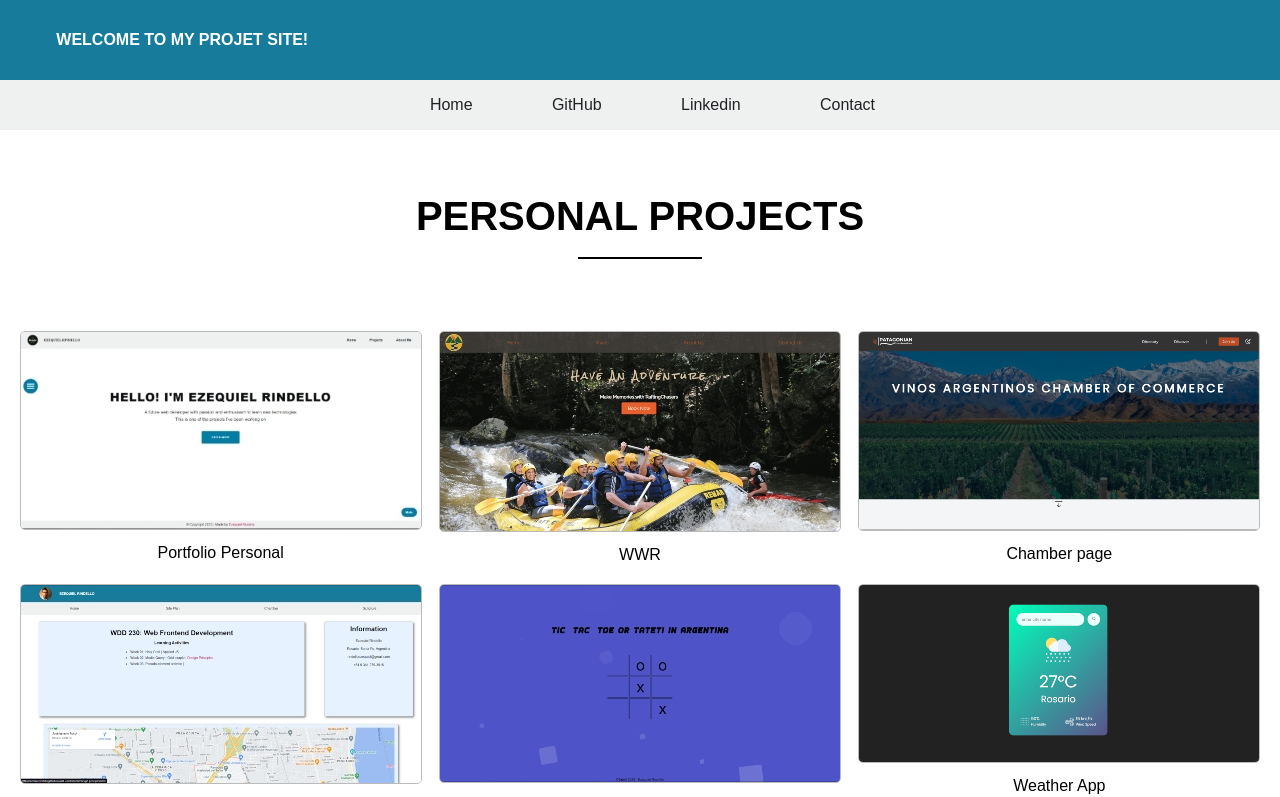
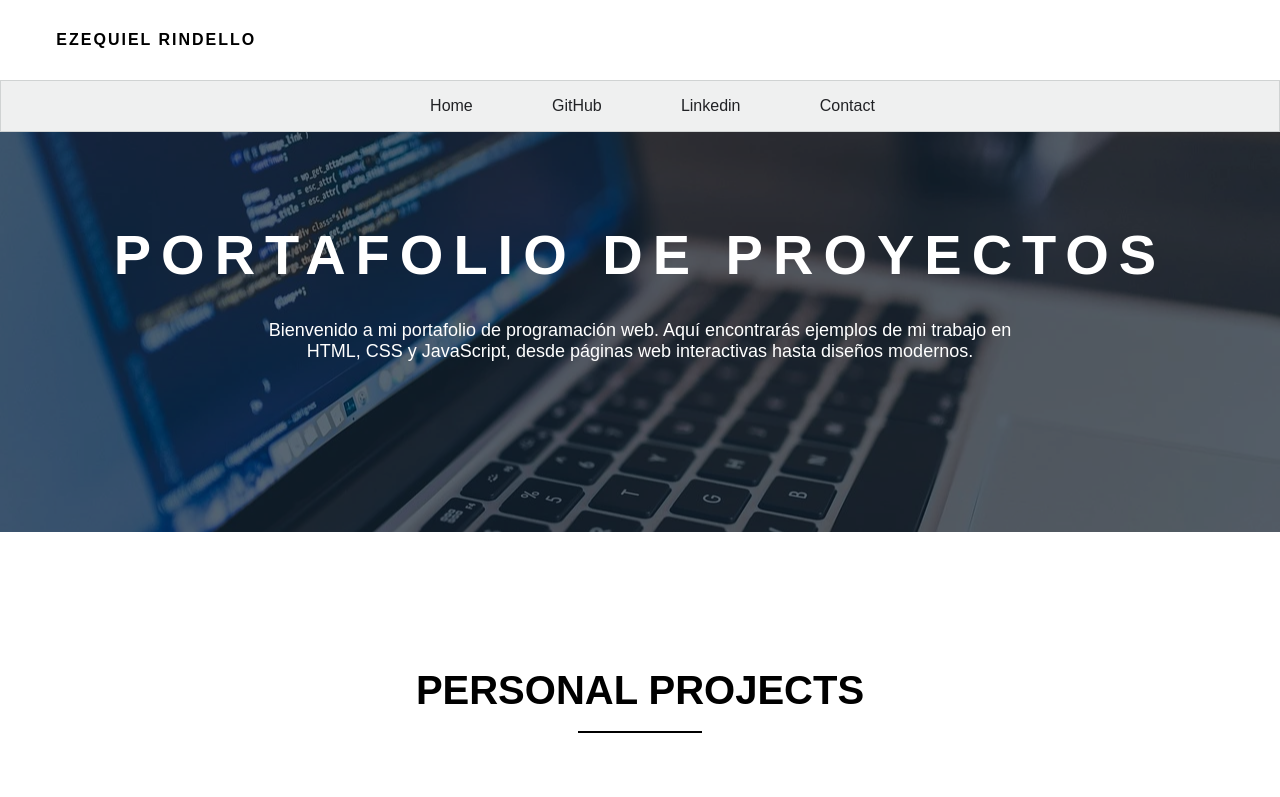
Before and after one commit to EzequielRindello/Projets, a plain HTML site: page index.html in a window 1280 px wide. Shown: the top 797 px of the page. Drawn offline with nearby package versions, Linux system fonts and the light colour scheme; a web font is replaced by a local one.

Commit message:
hero img

```diff
--- a/index.html
+++ b/index.html
@@ -22,7 +22,7 @@
   </head>
   <body>
     <header>
-      <div class="name"><h1>Welcome to my projet site!</h1></div>
+      <div class="name"><h1>EZEQUIEL RINDELLO</h1></div>
     </header>
     <nav>
       <a class="nav-a" href="#" target="_blank">Home</a>
@@ -45,7 +45,21 @@
         >Contact</a
       >
     </nav>
+    <div class="banner">
+      <div class="homepage-hero">
+        <h2>Portafolio de Proyectos</h2>
+        <p>
+          Bienvenido a mi portafolio de programación web. Aquí encontrarás
+          ejemplos de mi trabajo en <br />HTML, CSS y JavaScript, desde páginas web
+          interactivas hasta diseños modernos.
+        </p>
+      </div>
+    </div>
     <main>
+      <br />
+      <br />
+      <br />
+      <br />
       <br />
       <h2>Personal projects</h2>
       <br />
--- a/styles.css
+++ b/styles.css
@@ -9,7 +9,7 @@
   --titles-color: #0d0f10;
   --primary-color: #eff0f0;
   --hover-color: #bd0057;
-  --header-color: #177c9c;
+  --header-color: #ffffff;
   --font-family: "Mooli", "Reboto", sans-serif;
 }
 /* ---------------------------------------body--------------------------------------------------------- */
@@ -34,6 +34,7 @@ nav {
   grid-column: 1 / 3;
   background-color: var(--primary-color);
   padding: 1rem;
+  border: 1px solid #d0d3d3;;
 }
 a {
   text-decoration: none;
@@ -108,14 +109,46 @@ footer {
   align-items: center;
   justify-content: center;
 }
+/* ---------------------------------------hero--------------------------------------------------------- */
+.banner{
+  grid-column:1/3 ;
+  background: url("../../images/homepage-hero.webp");
+  position: relative;
+  width: 100%;
+  height: 50vh;
+  background-size: cover;
+  background-position: center;
+}
+.homepage-hero {
+  margin: 0;
+  padding: 7%;
+  width: 100%;
+  height: 100%;
+  background-color: rgba(0, 22, 40, 0.6);
+}
+.homepage-hero h2 {
+  font-size: clamp(2.5rem, 3.5rem, 6.5rem);
+  text-transform: uppercase;
+  margin: 0;
+  padding: 0;
+  letter-spacing: 10px;
+  color: #ffffff;
+}
+.homepage-hero p{
+  font-size: 18px;
+  padding-top:3%;
+  color: #fff;
+}
+
 /* ---------------------------------------class selectors--------------------------------------------------------- */
 .name {
   font-weight: bold;
   text-transform: uppercase;
   font-size: 0.5rem;
+  letter-spacing: 2px;
   text-align: left;
   margin-left: 2%;
-  color: #fff;
+  color: black;
 }
 .nav-a {
   padding: 2%;
```
Also changed, not shown: images/homepage-hero.webp (added).
